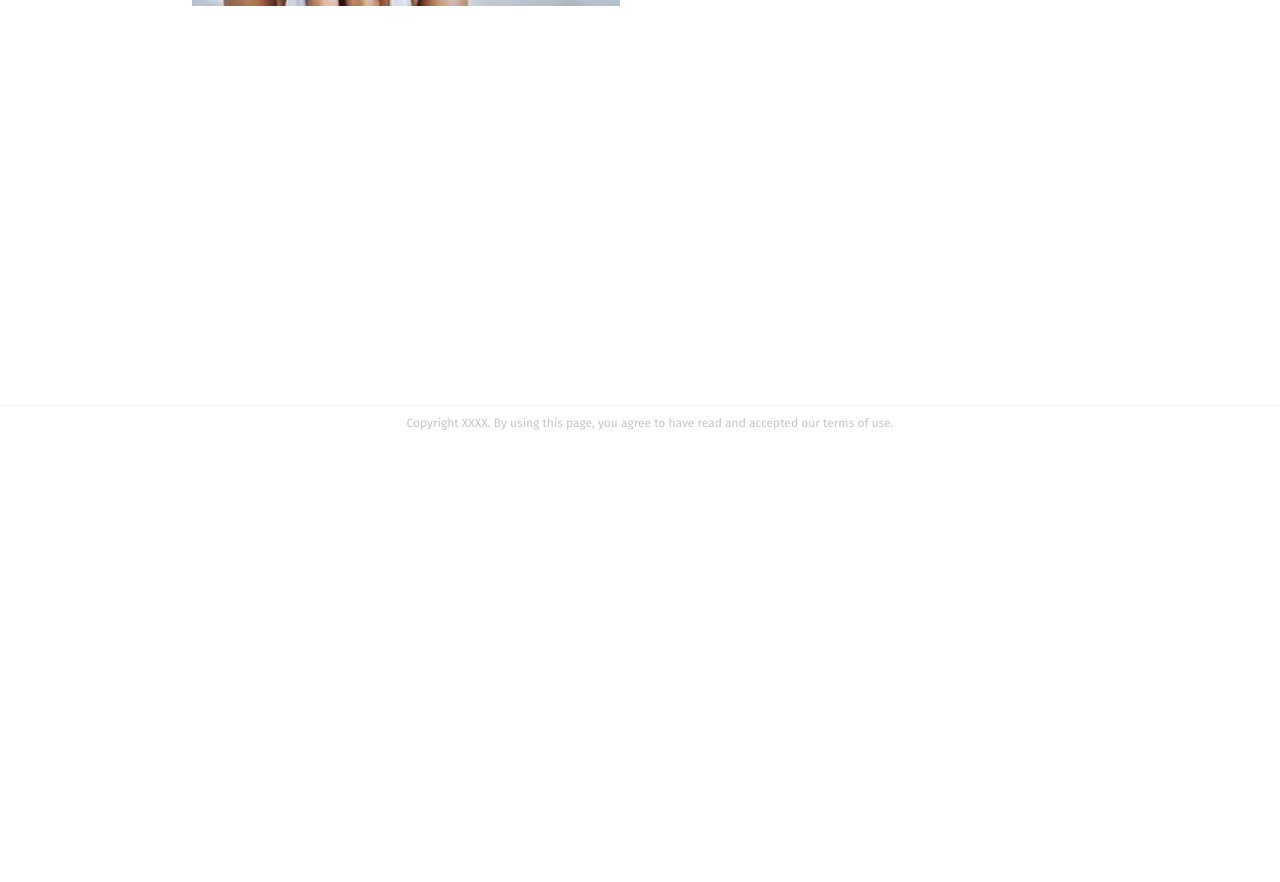
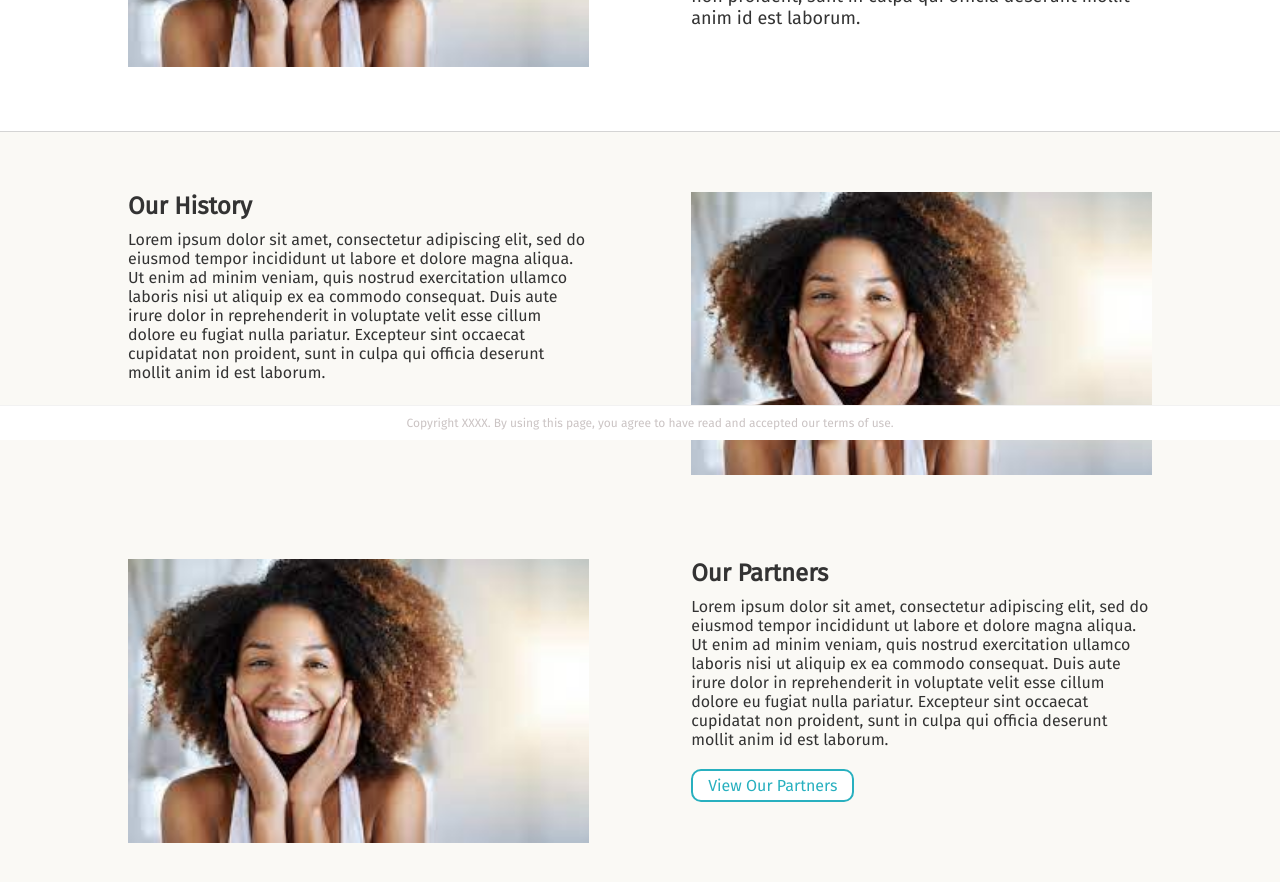
Before and after one commit to benjamin-peng/CumpleConCausa-Frontend, a React (Create React App) app in the folder frontend/: page /about in a window 1280 px wide. Shown: the part 360-1242 px from the top of the page. Before the commit the page ends 800 px from the top, so only its background shows below. Built offline with nearby package versions, Linux system fonts and the light colour scheme.

Commit message:
finish about page, add link button

```diff
--- a/frontend/package.json
+++ b/frontend/package.json
@@ -11,6 +11,7 @@
     "react-phone-number-input": "^3.2.0",
     "react-router-dom": "^6.3.0",
     "react-scripts": "5.0.1",
+    "react-spring": "^9.5.0",
     "styled-components": "^5.3.5",
     "validator": "^13.7.0",
     "web-vitals": "^2.1.4"
--- a/frontend/src/Components/Bottom.js
+++ b/frontend/src/Components/Bottom.js
@@ -1,8 +1,12 @@
+import BottomStyled from '../Styles/Bottom.styled';
+
 const Bottom = () => {
     return (
-        <div className="bottom">
-            <p>Copyright XXXX. By using this page, you agree to have read and accepted our terms of use.</p>
-        </div>
+        <BottomStyled>
+            <div className="bottom">
+                <p>Copyright XXXX. By using this page, you agree to have read and accepted our terms of use.</p>
+            </div>
+        </BottomStyled>
     );
 }
 
--- /dev/null
+++ b/frontend/src/Components/LinkButton.js
@@ -0,0 +1,41 @@
+/*
+takes String props { link, text }
+returns a button linking to the link with text set to text
+*/
+import LinkStyled from "../Styles/LinkButton.styled";
+import { animated, useSpring } from 'react-spring';
+import { useState } from 'react';
+
+const LinkButton = ({ link, text }) => {
+
+    const [hover, setHover] = useState(false);
+
+    const handleEnter = () => {
+        setHover(true);
+    }
+
+    const handleLeave = () => {
+        setHover(false);
+    }
+
+    const style = useSpring({
+        display: 'inline-block',
+        transform: hover
+          ? 'scale(1.1)'
+          : 'scale(1)',
+        config: {
+            friction: 20,
+            tension: 350
+        },
+      });
+
+    return (
+    <animated.div style={style}>
+        <LinkStyled className="link-button">
+            <a href={link} onMouseEnter={handleEnter} onMouseLeave={handleLeave}>{text}</a>
+        </LinkStyled>
+    </animated.div>
+    );
+}
+
+export default LinkButton;
--- a/frontend/src/Components/Navbar.js
+++ b/frontend/src/Components/Navbar.js
@@ -7,7 +7,7 @@ const Navbar = () => {
             <h1>Cumple Con Causa</h1>
             <div className="links">
                 <a href="/">Home</a>
-                <a href="/about">About</a>
+                <a href="/about">About Us</a>
                 <a href="/register/video">Get Started</a>
             </div>
             </nav>
--- a/frontend/src/Pages/About.js
+++ b/frontend/src/Pages/About.js
@@ -1,6 +1,7 @@
 import person from '../Images/person.jpeg';
 import Navbar from '../Components/Navbar';
 import AboutStyled from '../Styles/About.styled';
+import LinkButton from '../Components/LinkButton';
 
 const About = () => {
     return (
@@ -11,8 +12,31 @@ const About = () => {
                     <img src={person} alt="person" />
                 </div>
                 <div className="vertical text">
-                    <h2 className="caption">Our Misson</h2>
-                    <p>Lorem ipsum dolor sit amet, consectetur adipiscing elit, sed do eiusmod tempor incididunt ut labore et dolore magna aliqua. Ut enim ad minim veniam, quis nostrud exercitation ullamco laboris nisi ut aliquip ex ea commodo consequat. Duis aute irure dolor in reprehenderit in voluptate velit esse cillum dolore eu fugiat nulla pariatur. Excepteur sint occaecat cupidatat non proident, sunt in culpa qui officia deserunt mollit anim id est laborum.</p>
+                    <h1 className="caption">Our Misson</h1>
+                    <p className="big-text">Lorem ipsum dolor sit amet, consectetur adipiscing elit, sed do eiusmod tempor incididunt ut labore et dolore magna aliqua. Ut enim ad minim veniam, quis nostrud exercitation ullamco laboris nisi ut aliquip ex ea commodo consequat. Duis aute irure dolor in reprehenderit in voluptate velit esse cillum dolore eu fugiat nulla pariatur. Excepteur sint occaecat cupidatat non proident, sunt in culpa qui officia deserunt mollit anim id est laborum.</p>
+                </div>
+            </div>
+            <div className="subinfo">
+                <div className="horizontal">
+                    <div className="vertical text">
+                        <h2 className="caption">Our History</h2>
+                        <p>Lorem ipsum dolor sit amet, consectetur adipiscing elit, sed do eiusmod tempor incididunt ut labore et dolore magna aliqua. Ut enim ad minim veniam, quis nostrud exercitation ullamco laboris nisi ut aliquip ex ea commodo consequat. Duis aute irure dolor in reprehenderit in voluptate velit esse cillum dolore eu fugiat nulla pariatur. Excepteur sint occaecat cupidatat non proident, sunt in culpa qui officia deserunt mollit anim id est laborum.</p>
+                    </div>
+                    <div className="vertical">
+                        <img src={person} alt="person" />
+                    </div>
+                </div>
+                <div className="horizontal">
+                    <div className="vertical">
+                        <img src={person} alt="person" />
+                    </div>
+                    <div className="vertical text">
+                        <h2 className="caption">Our Partners</h2>
+                        <p>Lorem ipsum dolor sit amet, consectetur adipiscing elit, sed do eiusmod tempor incididunt ut labore et dolore magna aliqua. Ut enim ad minim veniam, quis nostrud exercitation ullamco laboris nisi ut aliquip ex ea commodo consequat. Duis aute irure dolor in reprehenderit in voluptate velit esse cillum dolore eu fugiat nulla pariatur. Excepteur sint occaecat cupidatat non proident, sunt in culpa qui officia deserunt mollit anim id est laborum.</p>
+                        <LinkButton link={window.location.origin+"/partners"}
+                            text="View Our Partners">
+                        </LinkButton>
+                    </div>
                 </div>
             </div>
         </AboutStyled>
--- a/frontend/src/Styles/About.styled.js
+++ b/frontend/src/Styles/About.styled.js
@@ -6,17 +6,32 @@ export default styled.div`
     align-items: center;
     .horizontal {
         display: flex;
-        width: 70vw;
+        justify-content: space-between;
+        width: 80vw;
+        margin: 40px 0 40px 0;
     }
     .vertical {
         height: 100%;
-        width: 50%;
+        width: 45%;
     }
-    .text {
-        padding: 0 20px 0 20px;
+    .subinfo {
+        display: flex;
+        flex-direction: column;
+        align-items: center;
+        width: 100vw;
+        background-color: rgb(250, 249, 245);
+        border-top: 1px solid #d4d4d4;
+        margin-top: 20px;
+        padding: 20px 0 10vh 0;
     }
     .caption {
         margin-bottom: 10px;
     }
+    .big-text {
+        font-size: 18px;
+    }
+    .link-button {
+        margin-top: 20px;
+    }
 
 `;
--- /dev/null
+++ b/frontend/src/Styles/Bottom.styled.js
@@ -0,0 +1,17 @@
+import styled from 'styled-components'
+
+export default styled.div`
+    .bottom {
+        border-top: 1px solid #f2f2f2;
+        font-size: 12px;
+        position: fixed;
+        bottom: 0;
+        width: 100%;
+        padding: 10px;
+        background-color: white;
+    }
+    .bottom p {
+        color: rgb(203, 196, 196);
+        text-align: center;
+    }
+`
--- /dev/null
+++ b/frontend/src/Styles/LinkButton.styled.js
@@ -0,0 +1,13 @@
+import styled from 'styled-components';
+
+export default styled.div`
+    border: 2px solid #28b0bf;
+    border-radius: 10px;
+    display: inline-flex;
+    padding: 5px 15px 5px 15px;
+    background-color: white;
+    a {
+        color: #28b0bf;
+        text-decoration: none;
+    }
+`;
--- a/frontend/src/index.css
+++ b/frontend/src/index.css
@@ -26,18 +26,6 @@ h4 {
 }
 img {
   width: 100%;
-}
-.bottom {
-  border-top: 1px solid #f2f2f2;
-  font-size: 12px;
-  position: fixed;
-  bottom: 0;
-  width: 100%;
-  padding: 10px;
-}
-.bottom p {
-  color: rgb(203, 196, 196);
-  text-align: center;
 }
 .form p {
   padding-bottom: 10px;
```
Also changed, not shown: 1 other file (tests, documents, lock files or other folders).
